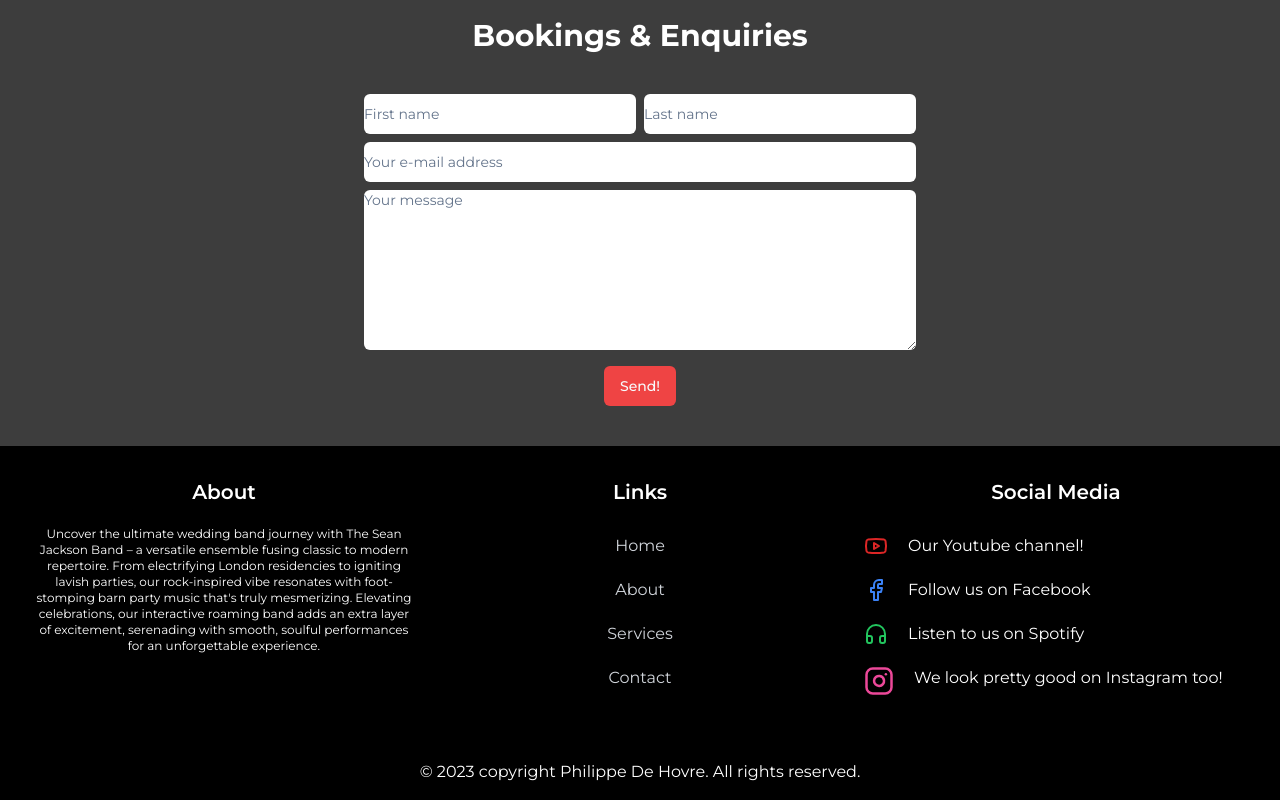
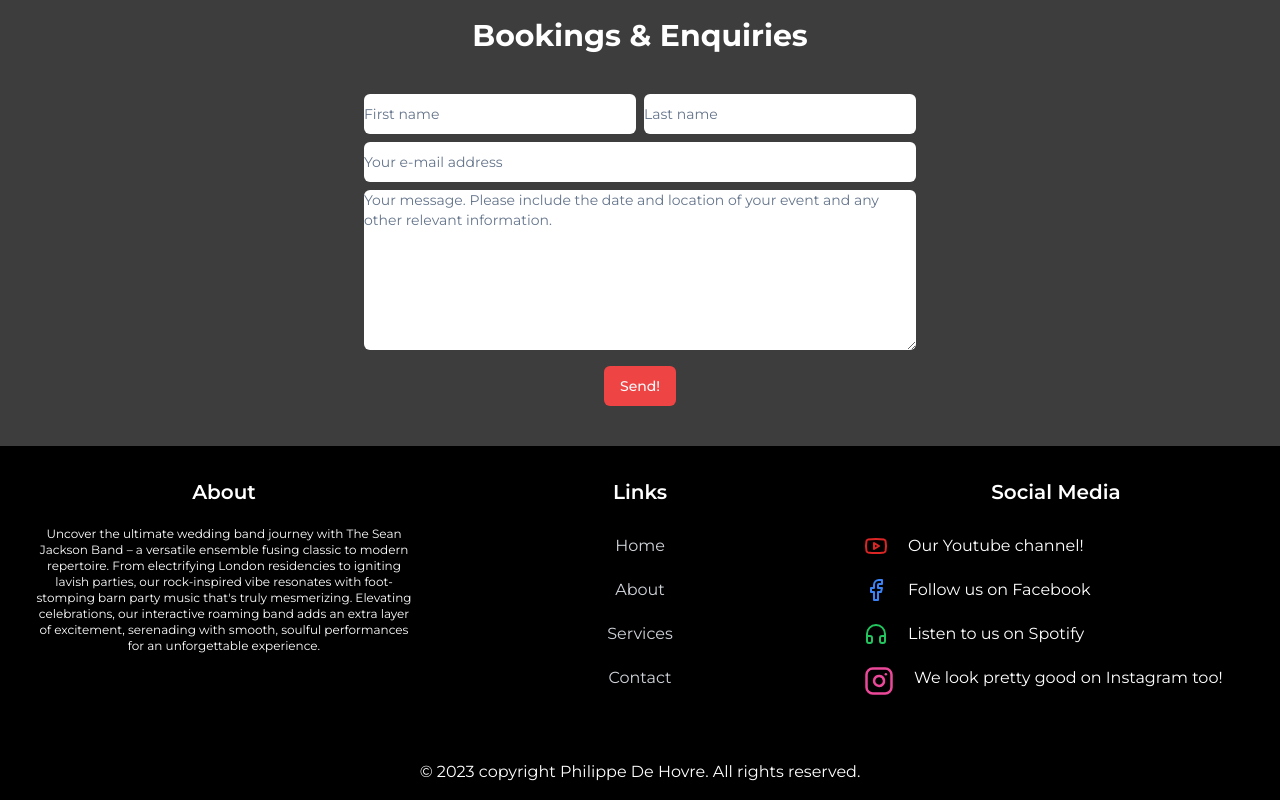
Before and after one commit to phildehovre/seanjacksonband, a React (Vite) app: page / in a window 1280 px wide. Shown: the part 3418-4218 px from the top of the page. Built offline with nearby package versions, Linux system fonts and the light colour scheme; a web font is replaced by a local one.

Commit message:
Contact message placeholder

```diff
--- a/src/components/Contact.tsx
+++ b/src/components/Contact.tsx
@@ -115,7 +115,7 @@ function Contact() {
                   <Textarea
                     className="text-blue-600 border-0 outline-none focus-visible:ring-0 focus-visible:ring-transparent  h-40"
                     disabled={isLoading}
-                    placeholder="Your message"
+                    placeholder="Your message. Please include the date and location of your event and any other relevant information."
                     {...field}
                   />
                 </FormControl>
```
